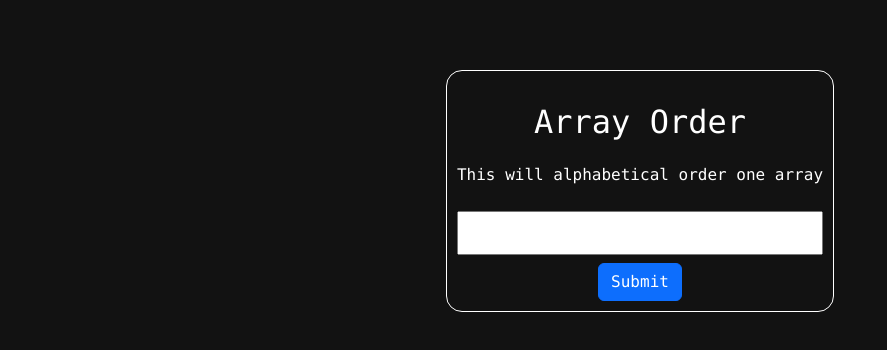
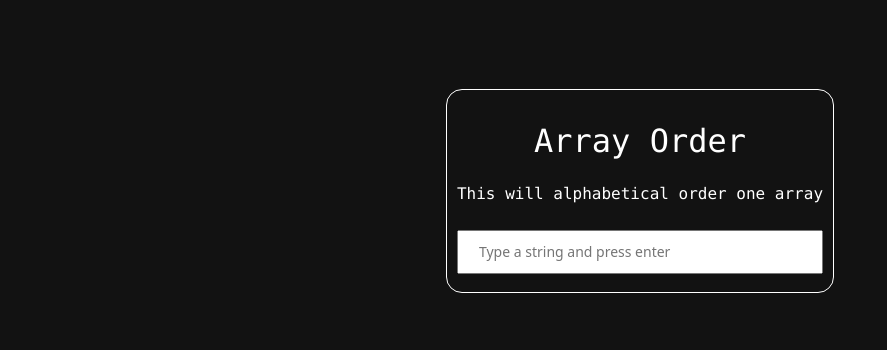
Before and after one commit to Moondevbeam/Moonchallenge, a React (Create React App) app: page / in a window 1280 px wide. Both pictures are taken after a click on the button 83 px from the left and 29 px from the top of the page. Shown: the part 162-512 px from the top of the page, without its empty margins (0-887 px from the left). Built offline with nearby package versions, Linux system fonts and the light colour scheme.

Commit message:
added some user experience

```diff
--- a/src/pages/One.js
+++ b/src/pages/One.js
@@ -1,18 +1,20 @@
 import React, { useState } from "react";
 
 function One() {
+  // Define state variables for the array of strings and the input text
   const [string, setString] = useState([]);
-  const [inputText, setInputText] = useState("");
-  const handleAddString = () => {
+// Handler function for adding a new string to the array and sorting it
+  const handleAddString = (inputText) => {
     if (inputText.trim() !== "") {
-      setString([...string, inputText.trim()]);
-      setInputText("");
+      setString([...string, inputText.trim()].sort());
     }
   };
-
-  const handleSort = () => {
-    const sorted = [...string].sort();
-    setString(sorted);
+//Handler function that receives the key command enter and run the function
+  const handleKeyDown = (e) => {
+    if (e.key === "Enter") {
+      handleAddString(e.target.value);
+      e.target.value = "";
+    }
   };
 
   return (
@@ -23,9 +25,11 @@ function One() {
         justifyContent: "center",
         alignItems: "center",
         height: "70vh",
-    }}>
+      }}
+    >
       <div
-    className='br4' style={{
+        className="br4"
+        style={{
           border: "1px solid white",
           padding: "10px",
           marginTop: "50px",
@@ -35,28 +39,27 @@ function One() {
           flexDirection: "column",
           alignItems: "center",
           width: "auto",
-    }}>
+        }}
+      >
         <h1 className="white code">Array Order</h1>
         <p className="white code">This will alphabetical order one array</p>
-    <input
+        <input //Input element
           type="text"
-        value={inputText}
-        onChange={(e) => setInputText(e.target.value)}
-        onKeyDown={(e) => {
-          if (e.key === 'Enter') {
-            handleAddString();
-          }
-        }}
+          onKeyDown={handleKeyDown}
+          placeholder="Type a string and press enter"
         />
-      <button class="btn btn-primary code" onClick={handleSort}>Submit</button>
-      {string.map((item, index) => (
-        <div className="white code" key={index} style={{ margin: "5px" }}>
+        {string.map((item, index) => ( //Display the array of strings
+          <div
+            className="white code"
+            key={index}
+            style={{ margin: "5px" }}
+          >
             {item}
           </div>
         ))}
       </div>
     </div>
-  )
+  );
+}
 
-      }
 export default One;
```
Also changed, not shown: src/pages/Three.js. Lines whose indentation alone changed are shown as unchanged.
